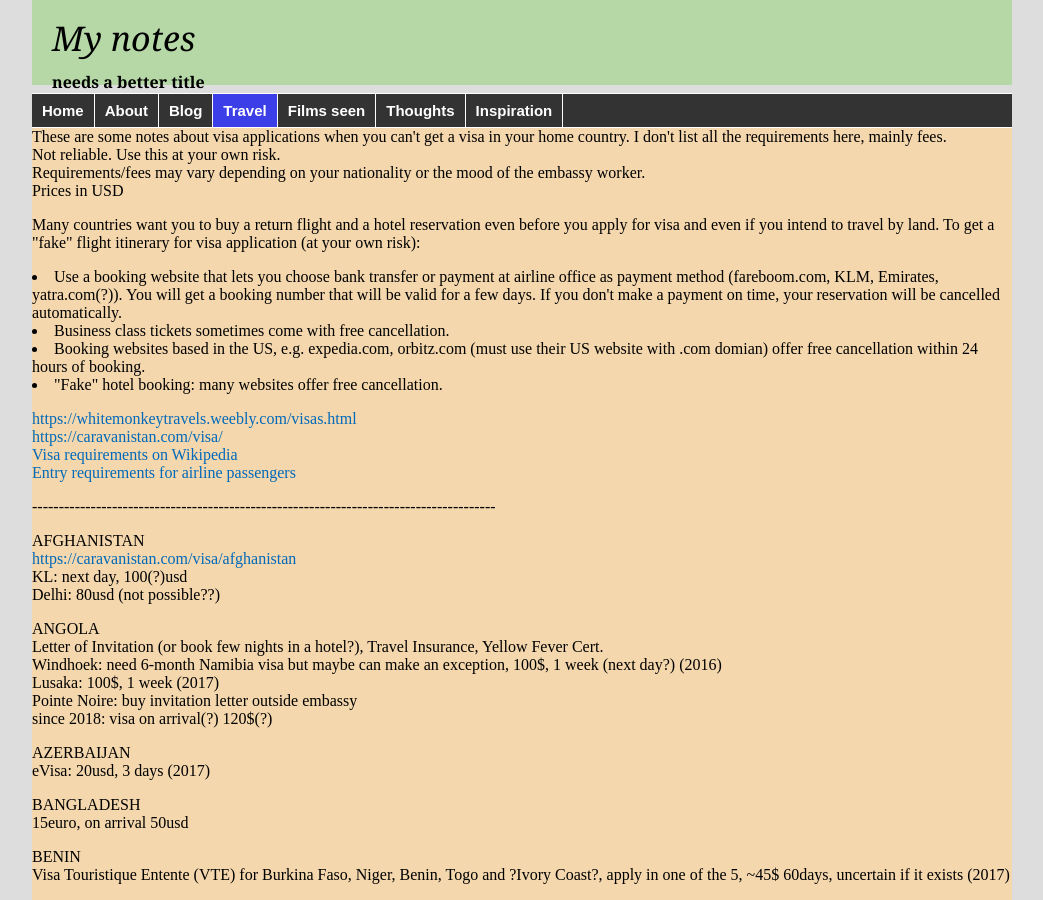
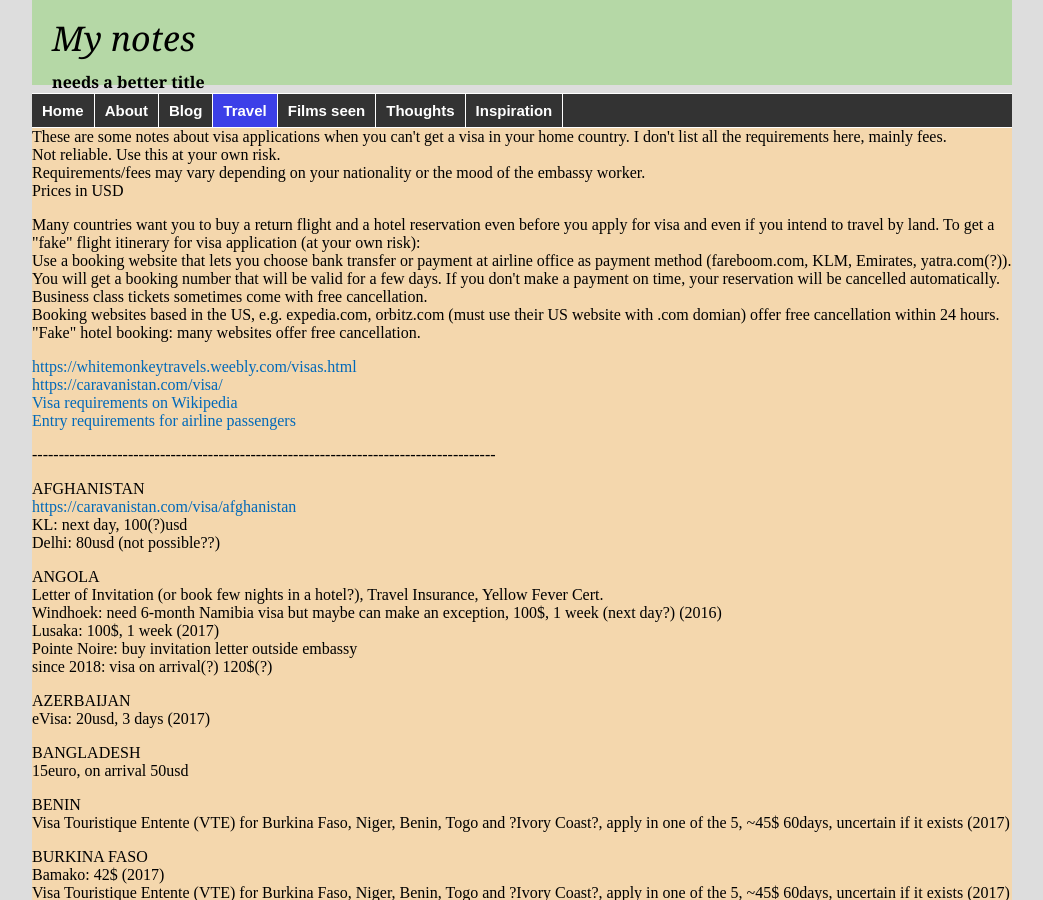
Before and after one commit to witbag/witbag.github.io, a Jekyll site: the page built from travel/visas.html, in a window 1280 px wide and 900 px high. Shown: the whole window, without its empty margins (118-1161 px from the left). Built offline with Jekyll 4.4.1, drawn with Linux system fonts in a browser that asks for light colours.

Commit message:
Update visas.html

```diff
--- a/travel/visas.html
+++ b/travel/visas.html
@@ -10,10 +10,10 @@
 Requirements/fees may vary depending on your nationality or the mood of the embassy worker.<br />
 Prices in USD</p>
 <p>Many countries want you to buy a return flight and a hotel reservation even before you apply for visa and even if you intend to travel by land. To get a "fake" flight itinerary for visa application (at your own risk): <br />
-<li>Use a booking website that lets you choose bank transfer or payment at airline office as payment method (fareboom.com, KLM, Emirates, yatra.com(?)). You will get a booking number that will be valid for a few days. If you don't make a payment on time, your reservation will be cancelled automatically.<br />
-<li>Business class tickets sometimes come with free cancellation.<br />
-<li>Booking websites based in the US, e.g. expedia.com, orbitz.com (must use their US website with .com domian) offer free cancellation within 24 hours of booking.<br>
-<li>"Fake" hotel booking: many websites offer free cancellation.</p>
+Use a booking website that lets you choose bank transfer or payment at airline office as payment method (fareboom.com, KLM, Emirates, yatra.com(?)). You will get a booking number that will be valid for a few days. If you don't make a payment on time, your reservation will be cancelled automatically.<br />
+Business class tickets sometimes come with free cancellation.<br />
+Booking websites based in the US, e.g. expedia.com, orbitz.com (must use their US website with .com domian) offer free cancellation within 24 hours.<br>
+"Fake" hotel booking: many websites offer free cancellation.</p>
 <p><a href="https://whitemonkeytravels.weebly.com/visas.html" target=_blank>https://whitemonkeytravels.weebly.com/visas.html</a><br />
 <a href="https://caravanistan.com/visa/" target=_blank>https://caravanistan.com/visa/</a><br />
 <a href="https://en.wikipedia.org/wiki/Template:Visa_requirements" target=_blank>Visa requirements on Wikipedia</a><br>
```
